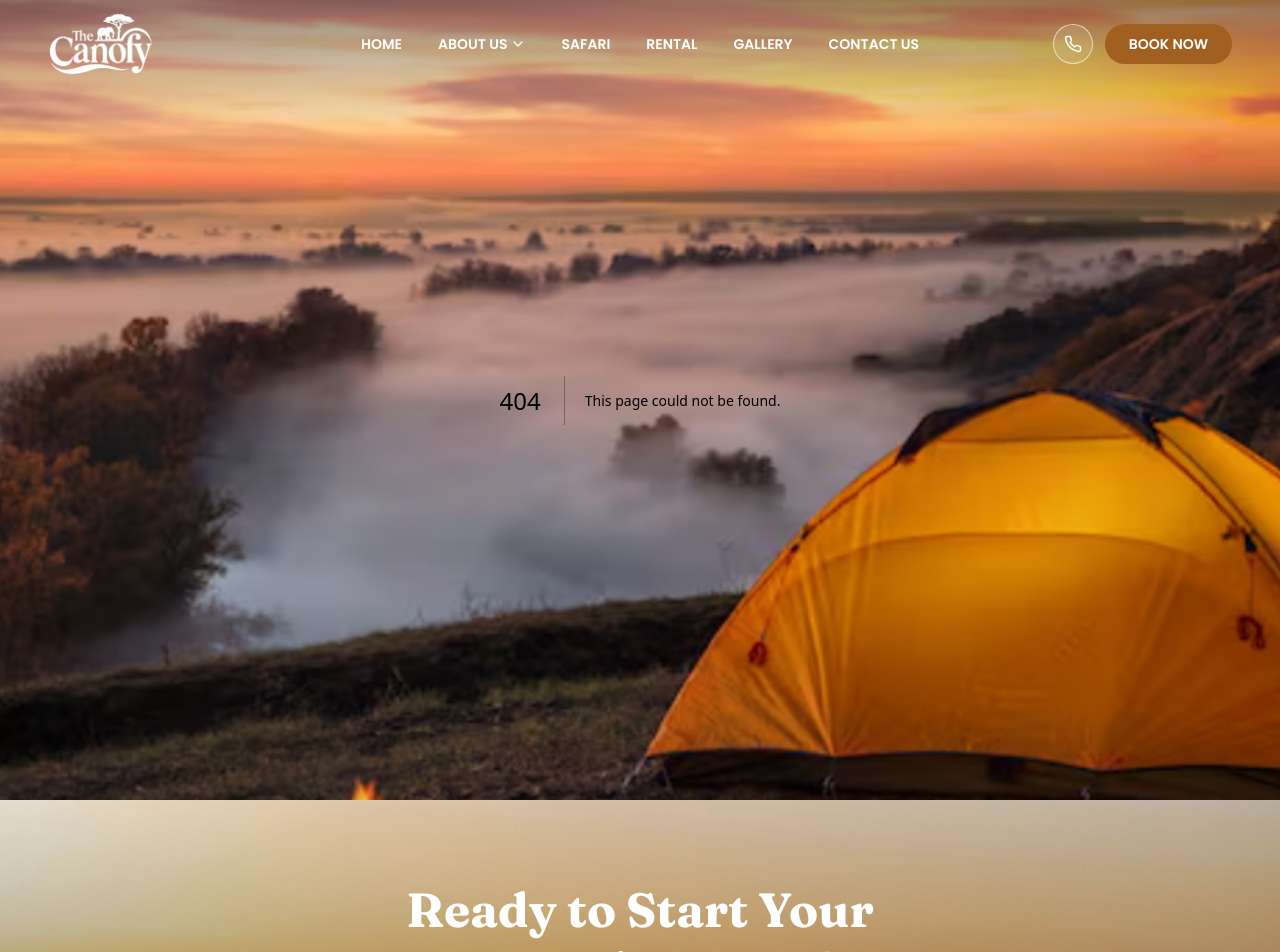
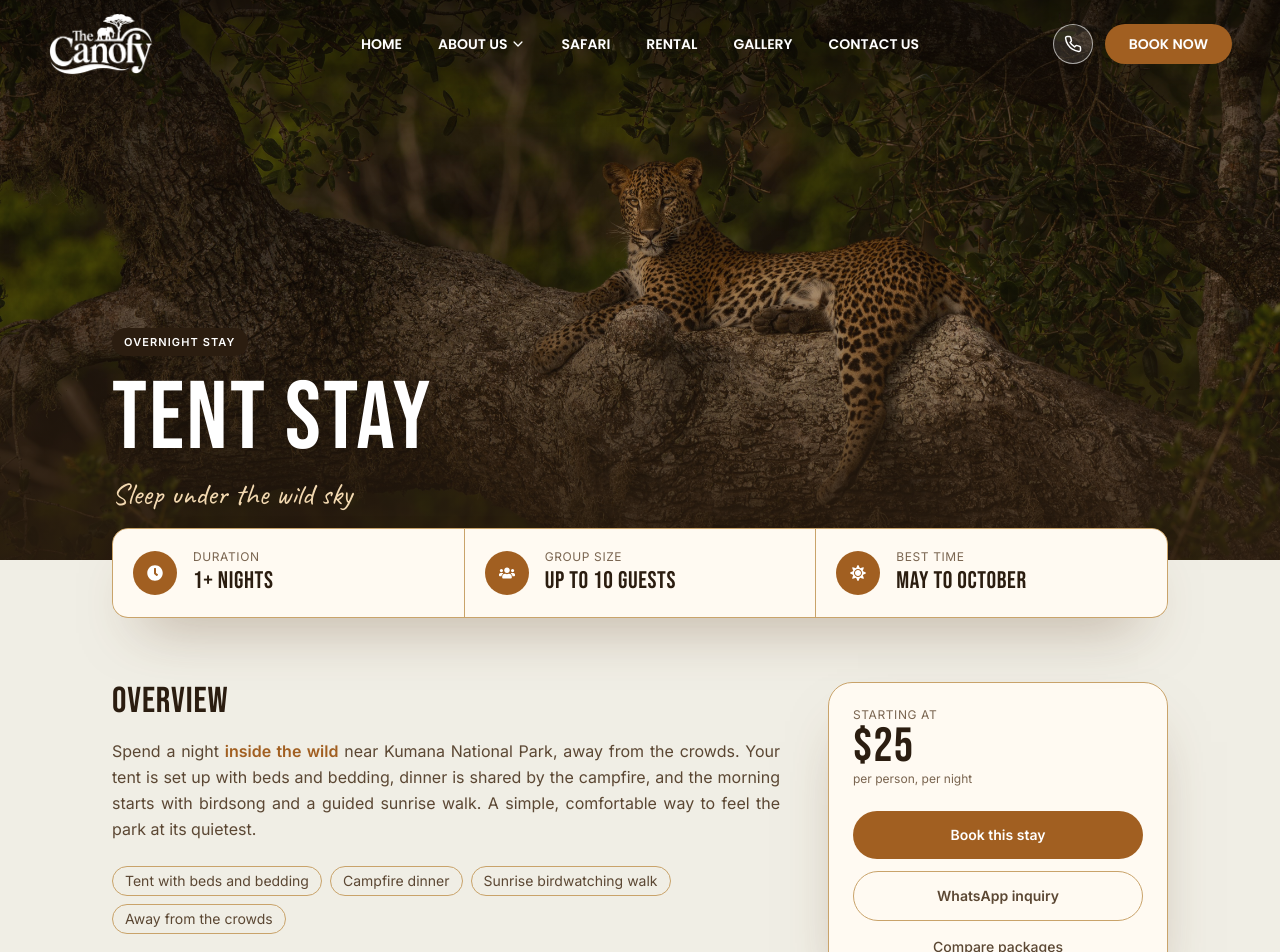
Before and after one commit to Benihin-Dev/canopy-safaris, a Next.js app: page / in a window 1280 px wide. Before the commit this address had no page. Shown: the top 952 px of the page. Built offline with nearby package versions, Linux system fonts and the light colour scheme; a web font is replaced by a local one.

Commit message:
Add files via upload

```diff
--- /dev/null
+++ b/src/app/page.tsx
@@ -0,0 +1,224 @@
+/* DRAFT camping details page, built like the safari details page.
+   Put this file at: src/app/camping/page.tsx */
+import type { Metadata } from "next";
+import Image from "next/image";
+import Link from "next/link";
+import { FaCheck, FaClock, FaSun, FaTimes, FaUsers } from "react-icons/fa";
+import { camping } from "@/data/camping";
+import { services } from "@/data/booking";
+import ItinerarySwitch from "@/components/ItinerarySwitch";
+
+/* WhatsApp number: country code + number, no + and no spaces */
+const WHATSAPP = "94754540123";
+
+/* words wrapped in **double stars** become highlighted */
+const withBold = (text: string) =>
+  text.split("**").map((part, i) =>
+    i % 2 ? (
+      <strong key={i} className="font-semibold text-[#a15f21]">
+        {part}
+      </strong>
+    ) : (
+      part
+    ),
+  );
+
+export const metadata: Metadata = {
+  title: `${camping.title} — Canopy Safaris`,
+  description: camping.tagline,
+};
+
+export default function CampingPage() {
+  const facts = [
+    { Icon: FaClock, label: "Duration", value: camping.duration },
+    { Icon: FaUsers, label: "Group size", value: camping.groupSize },
+    { Icon: FaSun, label: "Best time", value: camping.bestTime },
+  ];
+
+  /* optional extras come from src/data/booking.ts so the prices always match */
+  const extras = services.camping.lines.filter((l) => !l.required);
+
+  return (
+    <main className="bg-[#f0eee5] text-[#3d2c1b]">
+      {/* hero */}
+      <section className="relative h-[70vh] min-h-[460px] w-full overflow-hidden">
+        <Image
+          src={camping.img}
+          alt={camping.title}
+          fill
+          priority
+          sizes="100vw"
+          className="object-cover"
+        />
+        <div className="absolute inset-0 bg-gradient-to-t from-[#2b1d10]/85 via-[#2b1d10]/30 to-[#2b1d10]/40" />
+
+        <div className="absolute inset-x-0 bottom-0 mx-auto max-w-6xl px-6 pb-12 md:px-12">
+          <span className="font-inter inline-block rounded-full bg-[#2b1d10] px-3 py-1.5 text-[11px] font-semibold uppercase tracking-[.1em] text-white">
+            {camping.badge}
+          </span>
+          <h1 className="font-bebas mt-4 text-6xl uppercase leading-none tracking-wide text-white md:text-8xl">
+            {camping.title}
+          </h1>
+          <p className="font-caveat mt-2 text-2xl text-[#f3d9b1] md:text-3xl">
+            {camping.tagline}
+          </p>
+        </div>
+      </section>
+
+      {/* quick facts */}
+      <section className="mx-auto -mt-8 max-w-6xl px-6 md:px-12">
+        <div className="relative z-10 grid gap-px overflow-hidden rounded-2xl border border-[#c9a36a] bg-[#c9a36a] shadow-[0_30px_60px_-30px_rgba(97,61,29,.55)] sm:grid-cols-3">
+          {facts.map(({ Icon, label, value }) => (
+            <div
+              key={label}
+              className="flex items-center gap-4 bg-[#fffaf2] p-5"
+            >
+              <span className="grid h-11 w-11 flex-none place-items-center rounded-full bg-[#a15f21] text-white">
+                <Icon />
+              </span>
+              <div>
+                <p className="font-inter text-xs uppercase tracking-wider text-[#7a6550]">
+                  {label}
+                </p>
+                <p className="font-bebas text-2xl tracking-wide text-[#2b1d10]">
+                  {value}
+                </p>
+              </div>
+            </div>
+          ))}
+        </div>
+      </section>
+
+      {/* content + booking */}
+      <section className="mx-auto grid max-w-6xl gap-12 px-6 py-16 md:px-12 lg:grid-cols-[1fr_340px]">
+        <div className="space-y-14">
+          <div>
+            <h2 className="font-bebas text-4xl uppercase tracking-wide text-[#2b1d10]">
+              Overview
+            </h2>
+            <p className="font-inter mt-4 text-justify leading-relaxed text-[#5b4733]">
+              {withBold(camping.overview)}
+            </p>
+            <ul className="font-inter mt-6 flex flex-wrap gap-2">
+              {camping.highlights.map((h) => (
+                <li
+                  key={h}
+                  className="rounded-full border border-[#c9a36a] px-3 py-1 text-sm text-[#5b4733]"
+                >
+                  {h}
+                </li>
+              ))}
+            </ul>
+          </div>
+
+          <ItinerarySwitch
+            options={[{ label: "Camp night", steps: camping.schedule }]}
+          />
+
+          {camping.notes && camping.notes.length > 0 && (
+            <div className="font-inter text-[12px] leading-relaxed text-[#7a6550]">
+              <p className="font-semibold text-[#5b4733]">Note</p>
+              <div className="mt-0.5 space-y-1 pl-4 text-justify italic">
+                {camping.notes.map((n) => (
+                  <p key={n}>{n}</p>
+                ))}
+              </div>
+            </div>
+          )}
+
+          <div className="grid gap-8 sm:grid-cols-2">
+            <div>
+              <h2 className="font-bebas text-3xl uppercase tracking-wide text-[#2b1d10]">
+                Included
+              </h2>
+              <ul className="font-inter mt-4 space-y-2 text-sm text-[#5b4733]">
+                {camping.included.map((i) => (
+                  <li key={i} className="flex gap-3">
+                    <FaCheck className="mt-1 flex-none text-[#a15f21]" />
+                    {i}
+                  </li>
+                ))}
+              </ul>
+            </div>
+            <div>
+              <h2 className="font-bebas text-3xl uppercase tracking-wide text-[#2b1d10]">
+                Not included
+              </h2>
+              <ul className="font-inter mt-4 space-y-2 text-sm text-[#5b4733]">
+                {camping.excluded.map((i) => (
+                  <li key={i} className="flex gap-3">
+                    <FaTimes className="mt-1 flex-none text-[#9a8a77]" />
+                    {i}
+                  </li>
+                ))}
+              </ul>
+            </div>
+          </div>
+
+          {/* optional extras (prices come from booking.ts) */}
+          <div>
+            <h2 className="font-bebas text-3xl uppercase tracking-wide text-[#2b1d10]">
+              Optional extras
+            </h2>
+            <ul className="font-inter mt-4 divide-y divide-[#c9a36a]/40 rounded-2xl border border-[#c9a36a] bg-[#fffaf2] text-sm text-[#5b4733]">
+              {extras.map((l) => (
+                <li
+                  key={l.key}
+                  className="flex items-center justify-between gap-4 px-4 py-3"
+                >
+                  <span>
+                    <span className="block font-medium text-[#2b1d10]">
+                      {l.label}
+                    </span>
+                    <span className="text-xs text-[#7a6550]">{l.hint}</span>
+                  </span>
+                  <span className="font-bebas text-xl tracking-wide text-[#a15f21]">
+                    ${l.price}
+                  </span>
+                </li>
+              ))}
+            </ul>
+          </div>
+        </div>
+
+        {/* sticky booking card */}
+        <aside className="lg:sticky lg:top-8 lg:self-start">
+          <div className="rounded-3xl border border-[#c9a36a] bg-[#fffaf2] p-6 shadow-[0_30px_60px_-30px_rgba(97,61,29,.55)]">
+            <p className="font-inter text-xs uppercase tracking-wider text-[#7a6550]">
+              Starting at
+            </p>
+            <p className="font-bebas text-5xl tracking-wide text-[#2b1d10]">
+              {camping.price}
+            </p>
+            <p className="font-inter text-xs text-[#7a6550]">
+              per person, per night
+            </p>
+
+            <Link
+              href={`/book?service=camping&type=${camping.slug}`}
+              className="font-inter mt-6 block rounded-full bg-[#a15f21] py-3.5 text-center text-sm font-semibold text-white transition hover:bg-[#7d4a19]"
+            >
+              Book this stay
+            </Link>
+            <a
+              href={`https://wa.me/${WHATSAPP}?text=${encodeURIComponent(
+                `Hi! I would like to enquire about the ${camping.title}.`,
+              )}`}
+              target="_blank"
+              rel="noopener noreferrer"
+              className="font-inter mt-3 block rounded-full border border-[#c9a36a] py-3.5 text-center text-sm font-semibold text-[#5b4733] transition hover:bg-[#f0eee5]"
+            >
+              WhatsApp inquiry
+            </a>
+            <Link
+              href="/packages"
+              className="font-inter mt-4 block text-center text-sm font-medium text-[#5b4733] underline decoration-[#c9a36a] underline-offset-4 transition hover:text-[#a15f21]"
+            >
+              Compare packages
+            </Link>
+          </div>
+        </aside>
+      </section>
+    </main>
+  );
+}
```
